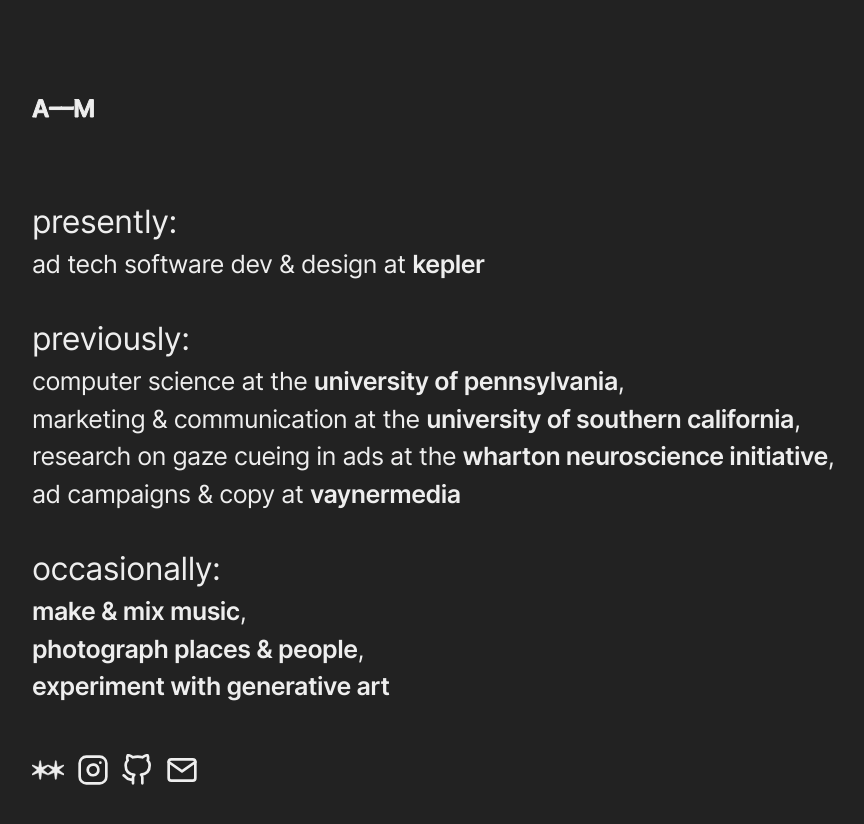
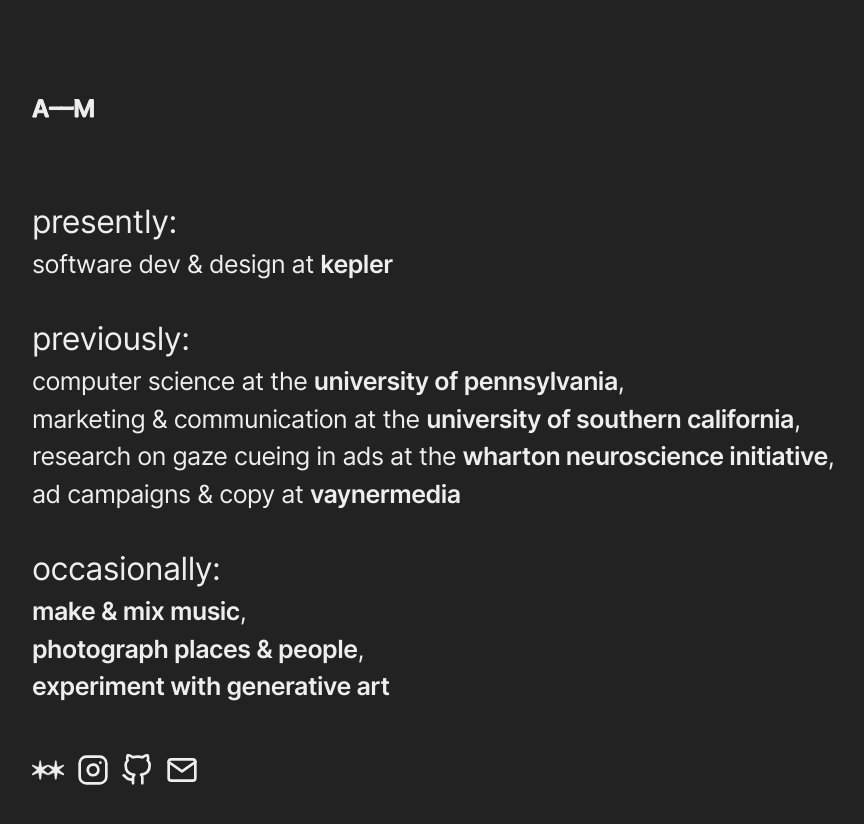
Before and after one commit to adi-txt/adi-txt.github.io, a React (Create React App) app: page / in a window 1280 px wide. Shown: the top 824 px of the page, without its empty margins (168-1032 px from the left). Built offline with nearby package versions, Linux system fonts and the light colour scheme.

Commit message:
update copy

```diff
--- a/src/pages/Content.tsx
+++ b/src/pages/Content.tsx
@@ -15,7 +15,7 @@ const Content = () => (
     <div className="container">
       <div className="text">
         <Subheader title="presently:" />
-        ad tech software dev &amp; design at&nbsp;
+        software dev &amp; design at&nbsp;
         <Link
           title="kepler"
           className="kepler"
```
